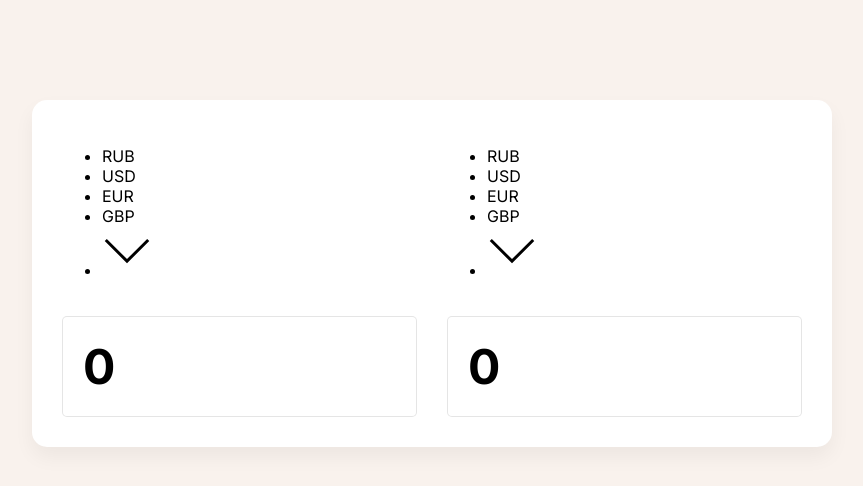
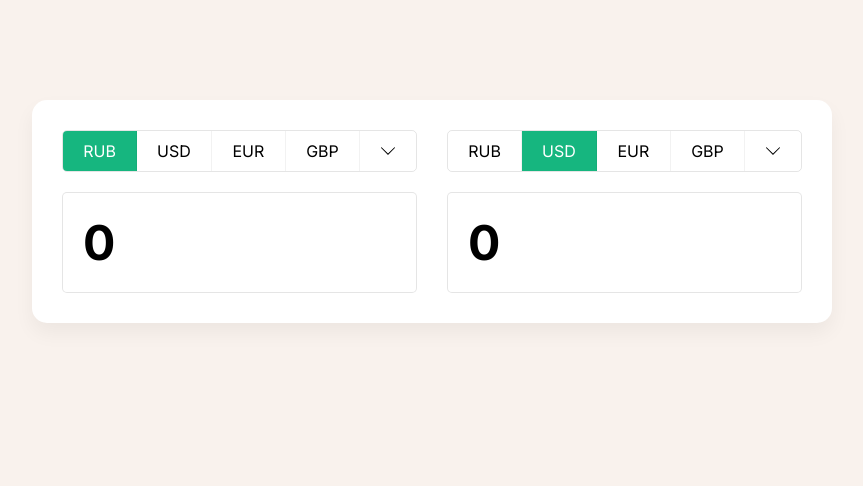
Before and after one commit to DN-37/prjct-converter, a React (Create React App) app: page / in a window 1280 px wide. Shown: the top 486 px of the page, without its empty margins (208-1071 px from the left). Built offline with nearby package versions, Linux system fonts and the light colour scheme.

Commit message:
added styles for converter

```diff
--- a/src/style.scss
+++ b/src/style.scss
@@ -35,3 +35,47 @@ body {
     width: 100%;
   }
 }
+
+.currencies {
+  display: flex;
+  list-style: none;
+  padding: 0;
+  margin: 0;
+  border: 1px solid rgba(0, 0, 0, 0.1);
+  border-radius: 5px;
+  overflow: hidden;
+
+  li {
+    display: inline-flex;
+    padding: 10px 20px;
+    border-right: 1px solid rgba(0, 0, 0, 0.05);
+    cursor: pointer;
+    justify-content: center;
+    flex: 1;
+
+    &:hover {
+      background-color: rgba(0, 0, 0, 0.03);
+    }
+
+    &:active {
+      background-color: rgba(0, 0, 0, 0.05);
+    }
+
+    &.active {
+      background-color: #16b67f;
+      color: #fff;
+    }
+
+    &:last-of-type {
+      display: inline-flex;
+      align-items: center;
+      flex: 0 0 50px;
+      border-right: 0;
+
+      svg {
+        width: 16px;
+        height: 16px;
+      }
+    }
+  }
+}
```
